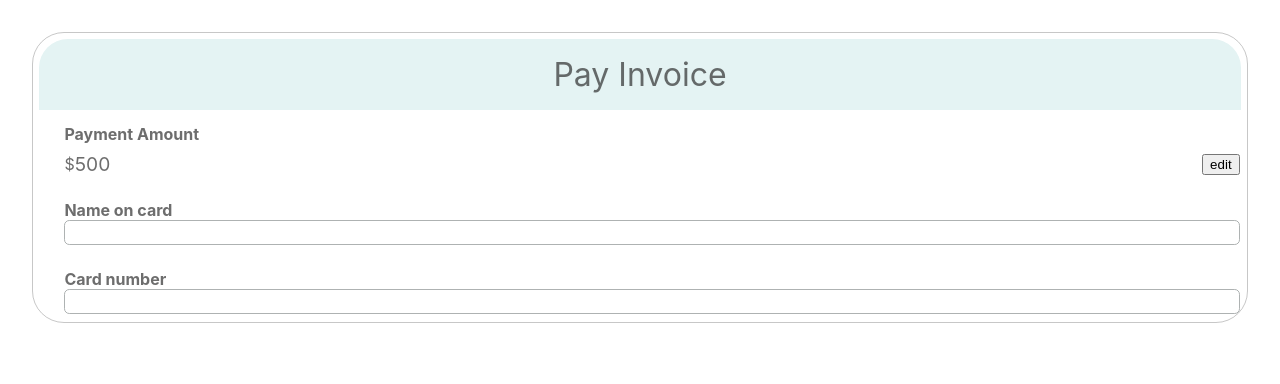
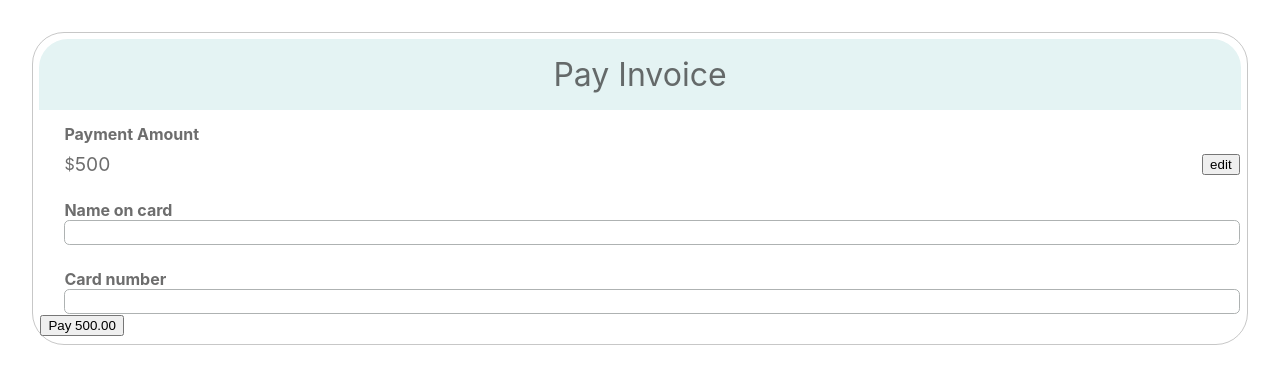
Before and after one commit to simmi9/pay_Invoice_react, a React (Create React App) app in the folder Desktop/pay_Invoice_react/pay_invoice_app/: page / in a window 1280 px wide. Shown: the top 384 px of the page. Built offline with nearby package versions, Linux system fonts and the light colour scheme.

Commit message:
made reusable function for handling input change fields

```diff
--- a/Desktop/pay_Invoice_react/pay_invoice_app/src/InvoiceForm.js
+++ b/Desktop/pay_Invoice_react/pay_invoice_app/src/InvoiceForm.js
@@ -2,8 +2,7 @@ import React, {Component} from 'react';
 import ReactDOM, { render } from 'react-dom';
 import $ from 'jquery';
 
-export const InvoiceForm =({ amount, amountEditable, name, card, expiryDate, securityCode, zip, payInvoice, editAmount, handleChangeAmount, handleChangeName,
-handleChangeCardNumber}) => {
+export const InvoiceForm =({ amount, amountEditable, name, card, expiryDate, securityCode, zip, payInvoice, editAmount, handleChange}) => {
 		return(
 				<div className="invoice-form">
 				 <form onSubmit={payInvoice}>
@@ -16,7 +15,7 @@ handleChangeCardNumber}) => {
 					   </div>
 						   {amountEditable?
 							  <div className="editable-field-amount">
-							  	<input type="text" value={amount} onChange={handleChangeAmount}/>
+							  	<input type="text" value={amount} onChange={handleChange.bind(this,'amount')}/>
 							  </div>
 						  	: <div></div>
 						   }
@@ -24,12 +23,14 @@ handleChangeCardNumber}) => {
 					</div>
 
 					 <label className="holder-name-label"> Name on card
-					 <input type="text" value={name} onChange={handleChangeName} className="holder-name-input"/>
+					 	<input type="text" value={name} onChange={handleChange.bind(this,'name')} className="holder-name-input"/>
 					 </label>
 
 					 <label className="holder-card-label"> Card number
-					 <input type="text" value={name} onChange={handleChangeCardNumber} className="holder-card-input"/>
+					 	<input type="text" value={card} onChange={handleChange.bind(this,'card')} className="holder-card-input"/>
 					 </label>
+
+					 <button type="submit"> Pay {amount}.00 </button>
 
 				 </form>
 				</div>
--- a/Desktop/pay_Invoice_react/pay_invoice_app/src/index.js
+++ b/Desktop/pay_Invoice_react/pay_invoice_app/src/index.js
@@ -9,13 +9,9 @@ export class Invoice extends React.Component {
 
 	state = {
 		loading:false,
-		amount:500,
+		fields:{ amount:500, name:'', card:'', expiryDate:'', securityCode:'', zip:''},
 		amountEditable:false,
-		name:'',
-		card:'',
-		expiryDate:'',
-		securityCode:'',
-		zip:'',
+		errors:{}
 	};
 
 
@@ -23,17 +19,11 @@ export class Invoice extends React.Component {
 		setTimeout(function() {}, 50);
 	}
 
-	handleChangeAmount = (event) => {
-    this.setState({amount: event.target.value});
-    }
-
-    handleChangeName = (event) => {
-    this.setState({name: event.target.value});
-    }
-
-    handleChangeCardNumber = (event) => {
-    this.setState({card: event.target.value});
-    }
+	handleChange = (field,event) => {
+		let fields = this.state.fields;
+        fields[field] = event.target.value;
+        this.setState({fields});
+	}
 
   	editAmount = (event) => {
   		this.setState(prevState => ({
@@ -61,18 +51,16 @@ export class Invoice extends React.Component {
 				<div className="pay_invoice_header">
 					<span> Pay Invoice </span>
 				</div>
-				<InvoiceForm amount={this.state.amount}
+				<InvoiceForm amount={this.state.fields['amount']}
 							 amountEditable={this.state.amountEditable}
-							 name={this.state.name}
-							 card= {this.state.card}
-							 expiryDate={this.state.expiryDate}
-							 securityCode={this.state.securityCode}
-							 zip={this.state.zip}
+							 name={this.state.fields['name']}
+							 card= {this.state.fields['card']}
+							 expiryDate={this.state.fields['expiryDate']}
+							 securityCode={this.state.fields['securityCode']}
+							 zip={this.state.fields['zip']}
 							 editAmount={this.editAmount}
 							 payInvoice={this.payInvoice}
-							 handleChangeAmount={this.handleChangeAmount}
-							 handleChangeName={this.handleChangeName}
-							 handleChangeCardNumber={this.handleChangeCardNumber}>
+							 handleChange={this.handleChange}>
 				</InvoiceForm>
 			</section>
 			)
```
